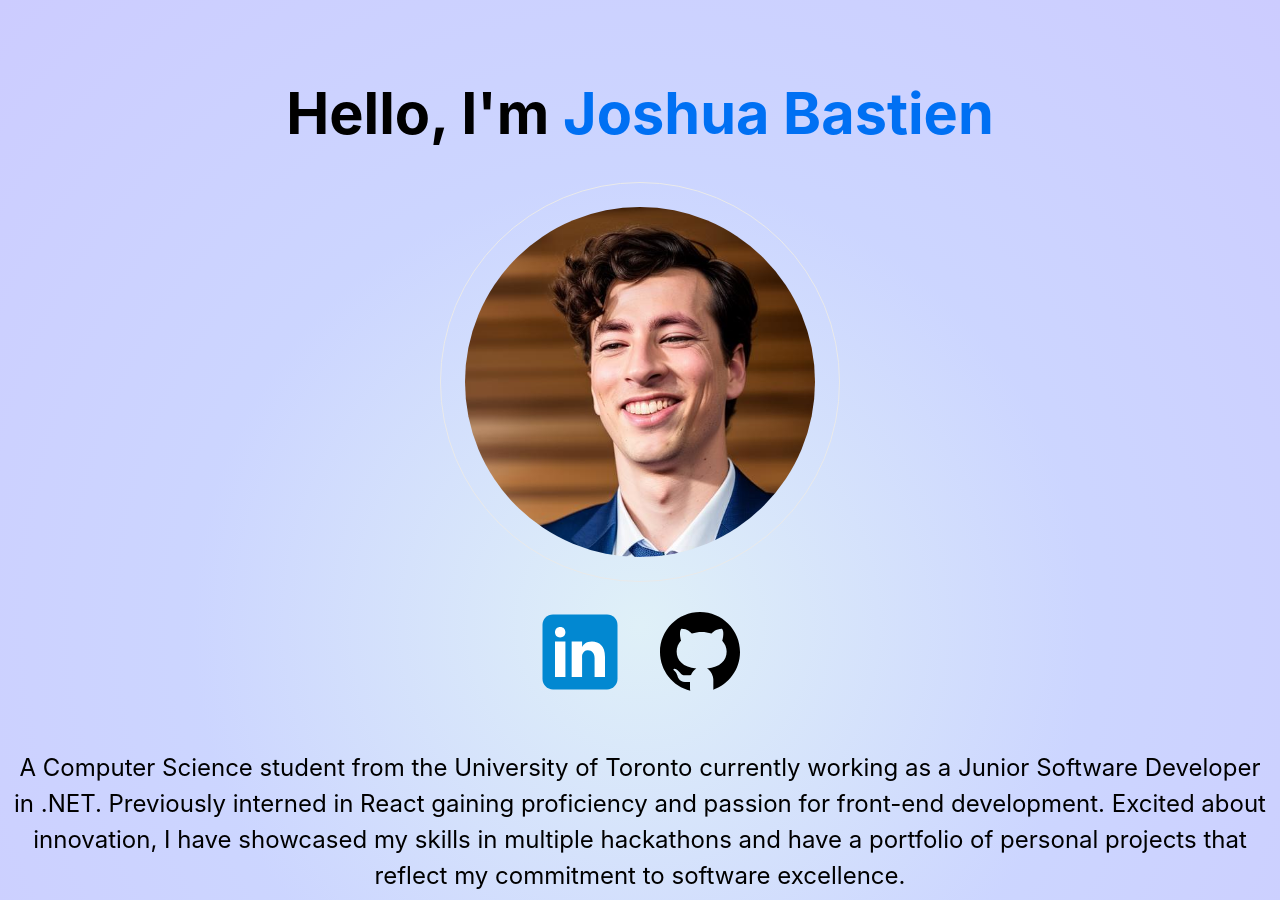
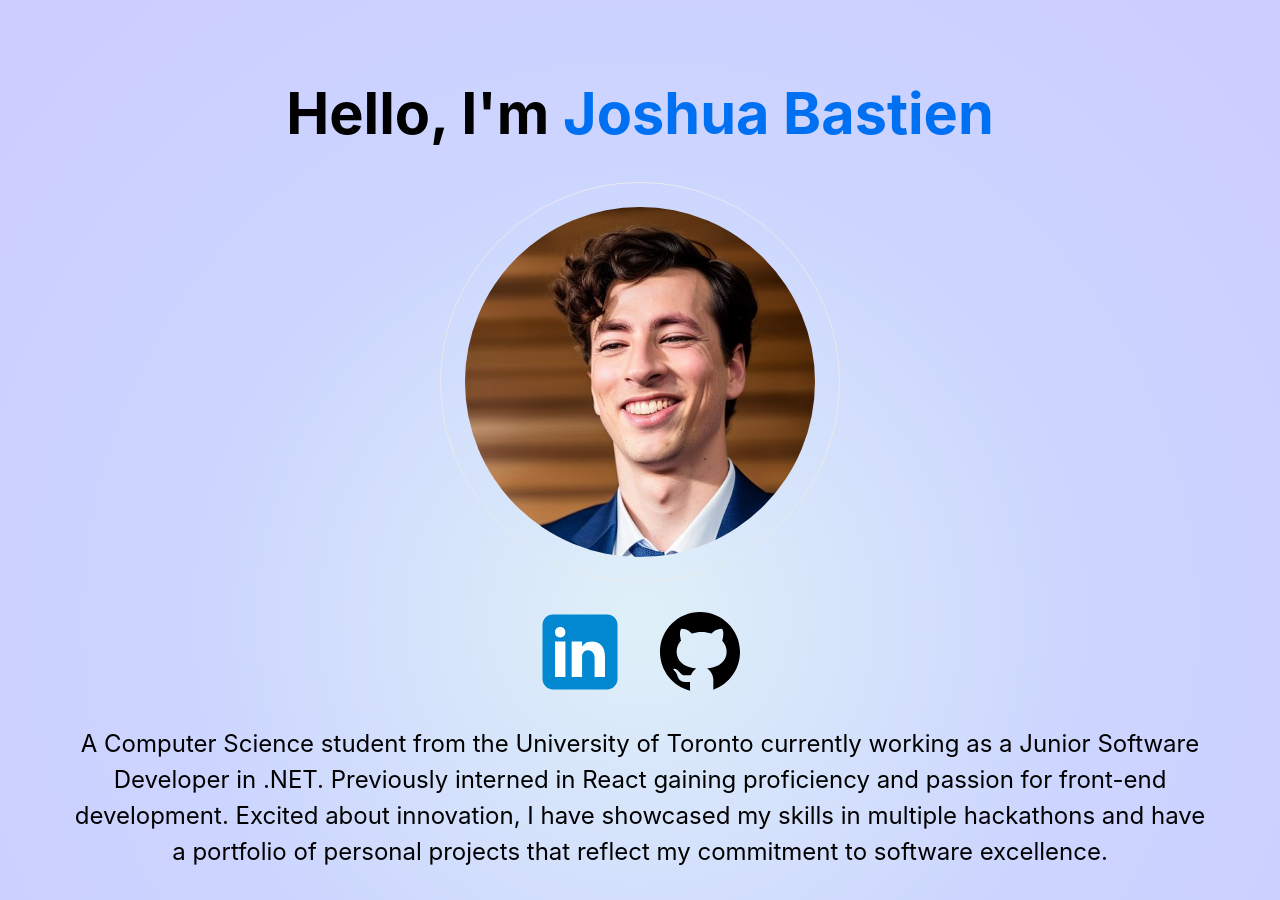
Before and after one commit to joshuabastien/personal-website, a Next.js app: page / in a window 1280 px wide. Shown: the top 900 px of the page. Built offline with nearby package versions, Linux system fonts and the light colour scheme.

Commit message:
Improved description margins

```diff
--- a/styles/Home.module.css
+++ b/styles/Home.module.css
@@ -44,6 +44,7 @@
   text-align: center;
   line-height: 1.5;
   font-size: 1.5rem;
+  margin: 0rem 4rem 2rem 4rem;
 }
 
 .grid {
```
